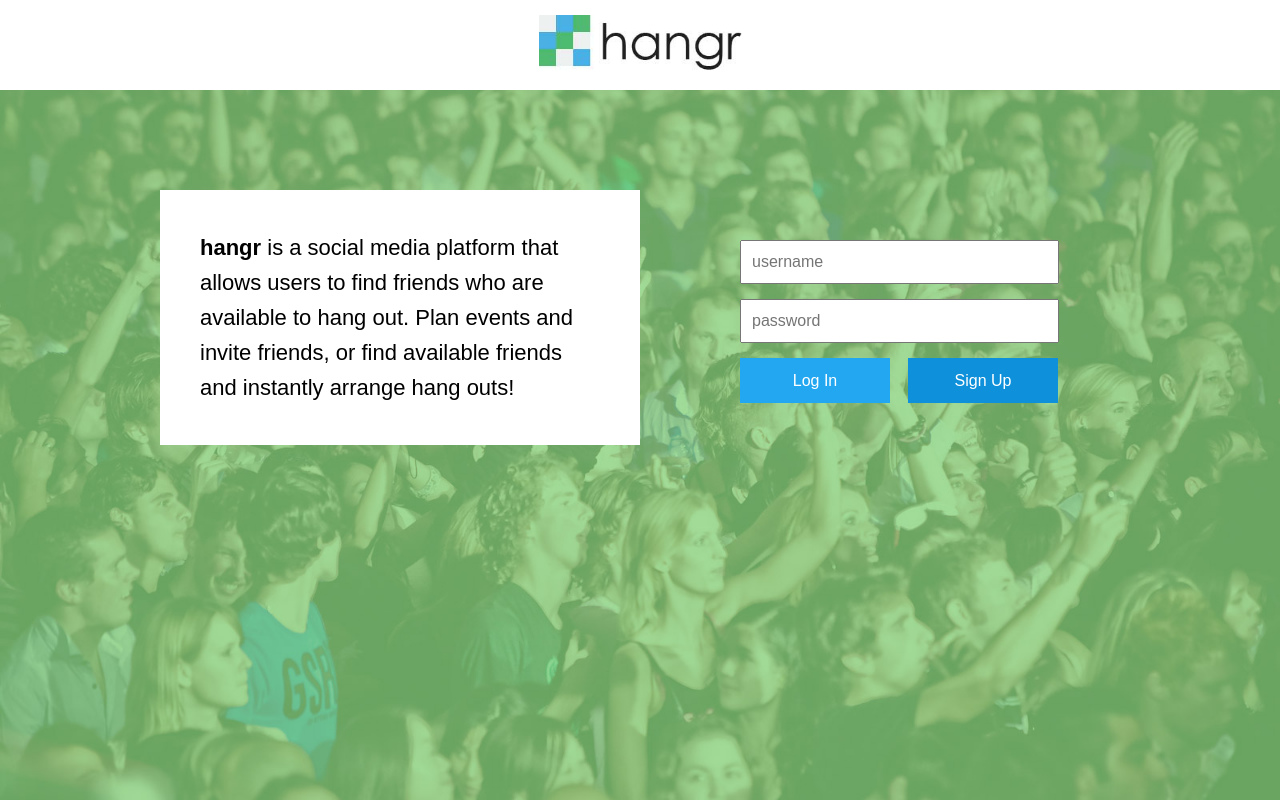
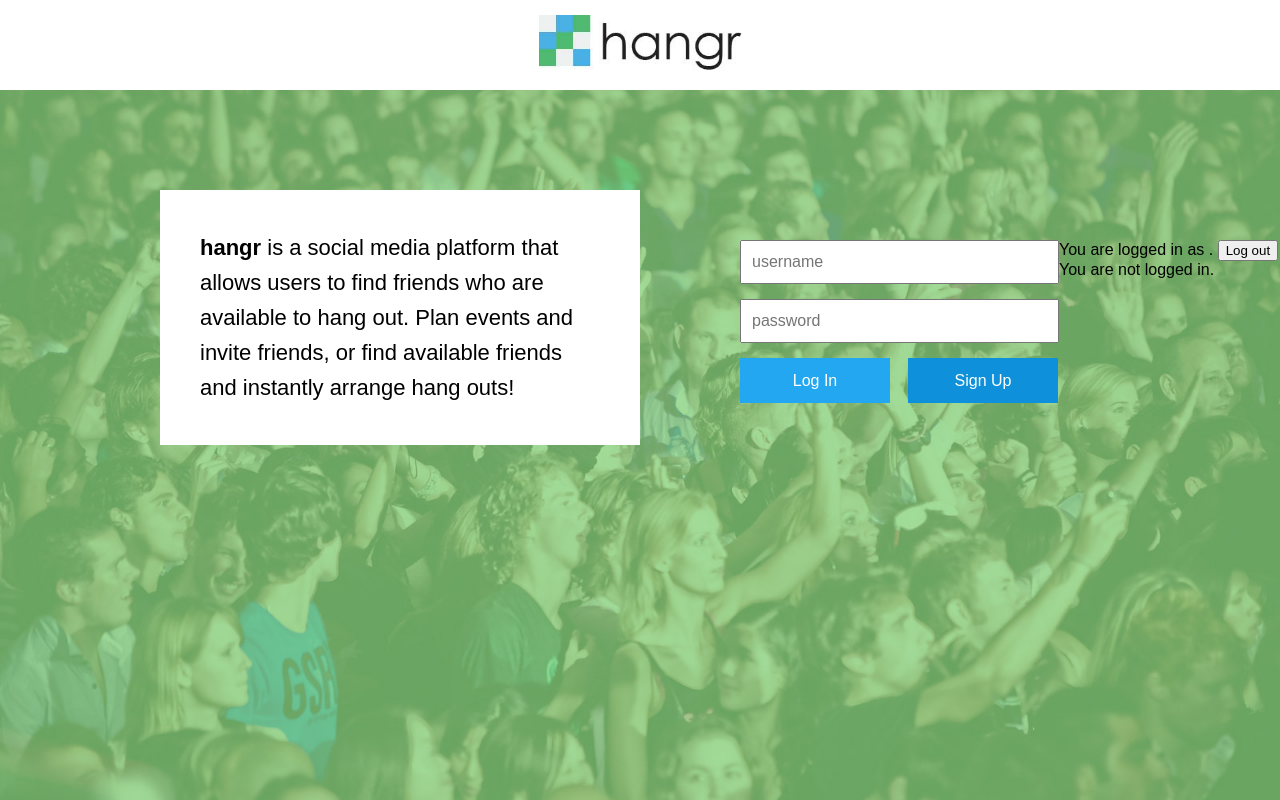
Before and after one commit to justinyangusa/hangr, a PHP site: page / in a window 1280 px wide. Run offline with PHP 8.4, Linux system fonts and the light colour scheme; some libraries are stand-ins or nearby versions; some web fonts are replaced.

Commit message:
fb on index.php

```diff
--- a/index.php
+++ b/index.php
@@ -26,6 +26,17 @@
 				<input type="submit" id="submit" value="Log In"/>
 				<input type="submit" id="signup" value="Sign Up"/>
 			</form>
+			<div id="logged-in">
+					You are logged in as <span id="login-name"></span>.
+					<button id="log-out">Log out</button>
+			</div>
+			<div id="logged-out">
+					You are not logged in.<br>
+					<fb:login-button scope="public_profile" onlogin="checkLoginState();">
+					</fb:login-button><br>
+					<div class="fb-login-button" data-max-rows="5" data-size="medium" data-show-faces="true" data-auto-logout-link="false"></div>
+			</div>
+
 		</div>
 	</div>
 
```
